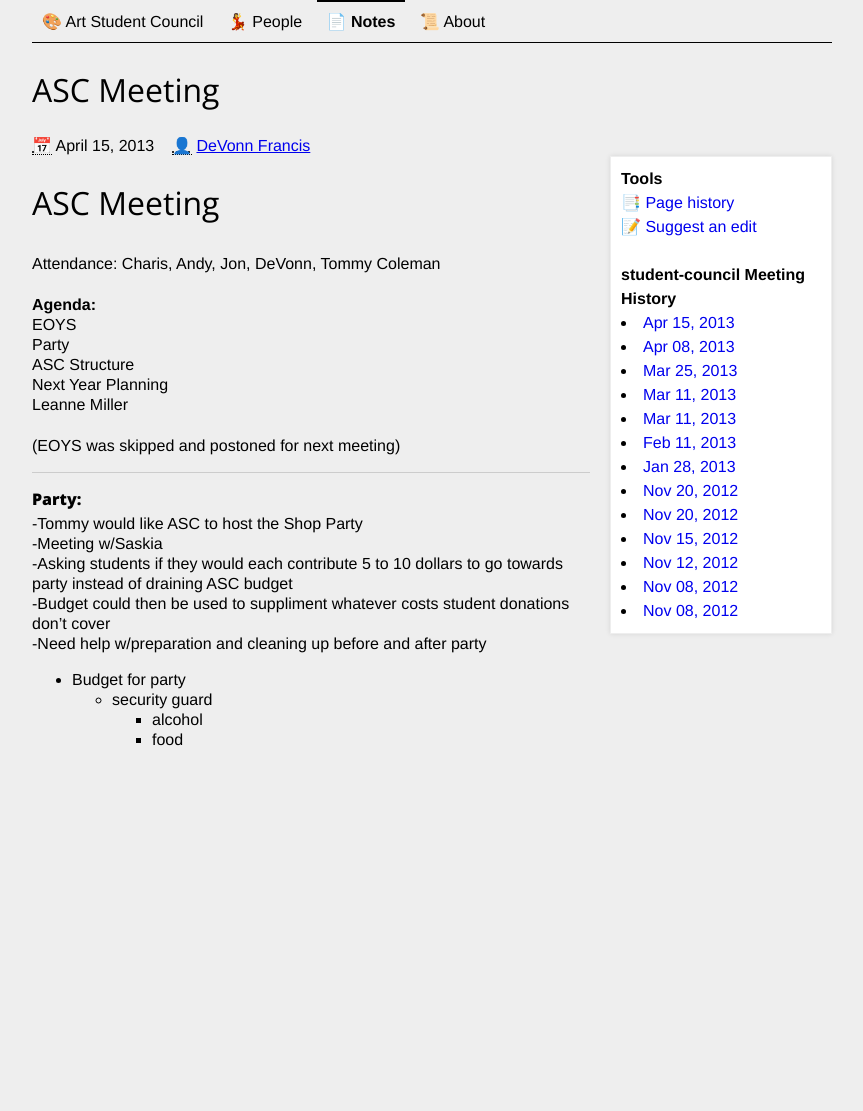
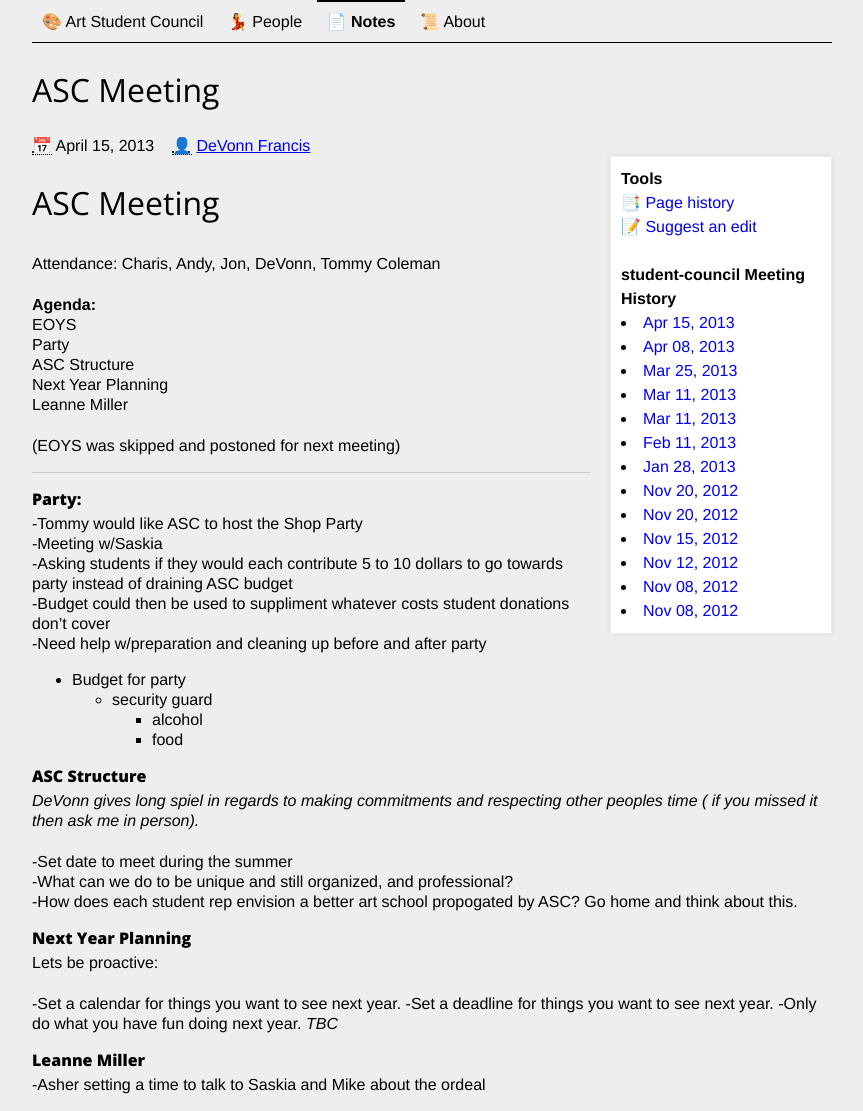
Before and after one commit to CooperASC/cooperasc.github.com, a Jekyll site: the page built from _posts/notes/2013-04-15-asc-meeting-notes.md, in a window 1280 px wide. Shown: the whole page, without its empty margins (208-1071 px from the left). Built offline with Jekyll 4.4.1, drawn with Linux system fonts in a browser that asks for light colours; before the commit the page ends 900 px from its top, so only the background shows below that.

Commit message:
edited notes from last week again

```diff
--- a/_posts/notes/2013-04-15-asc-meeting-notes.md
+++ b/_posts/notes/2013-04-15-asc-meeting-notes.md
@@ -40,3 +40,21 @@ Leanne Miller
   - security guard
     - alcohol
     - food
+
+###ASC Structure
+*DeVonn gives long spiel in regards to making commitments and respecting other peoples time ( if you missed it then ask me in person).*
+
+-Set date to meet during the summer
+-What can we do to be unique and still organized, and professional?
+-How does each student rep envision a better art school propogated by ASC? Go home and think about this.
+
+###Next Year Planning
+Lets be proactive:
+
+-Set a calendar for things you want to see next year.
+-Set a deadline for things you want to see next year.
+-Only do what you have fun doing next year.
+*TBC*
+
+###Leanne Miller
+-Asher setting a time to talk to Saskia and Mike about the ordeal
```
